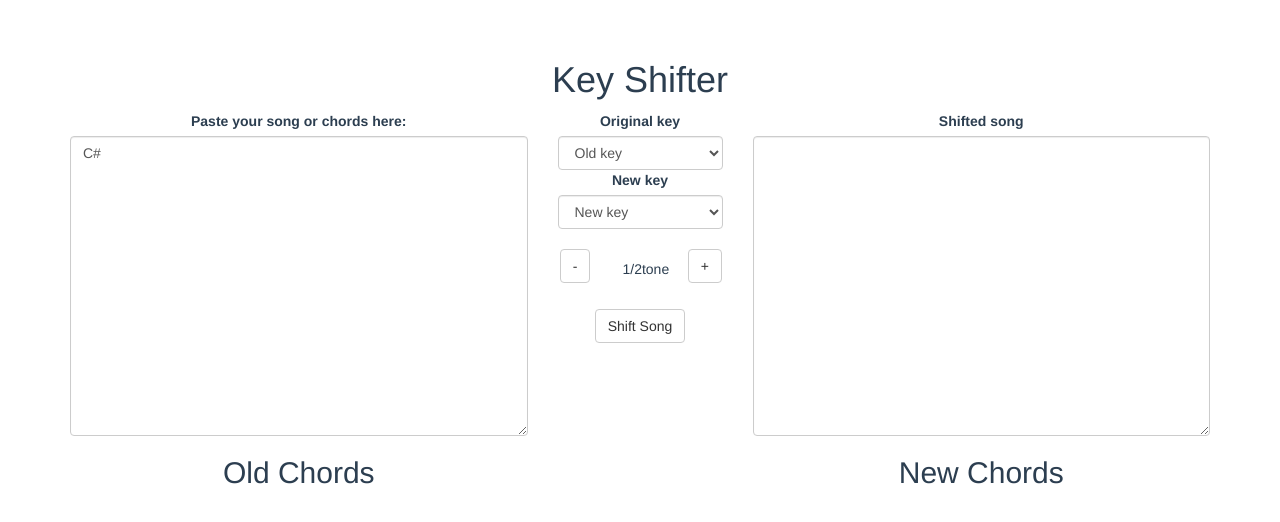
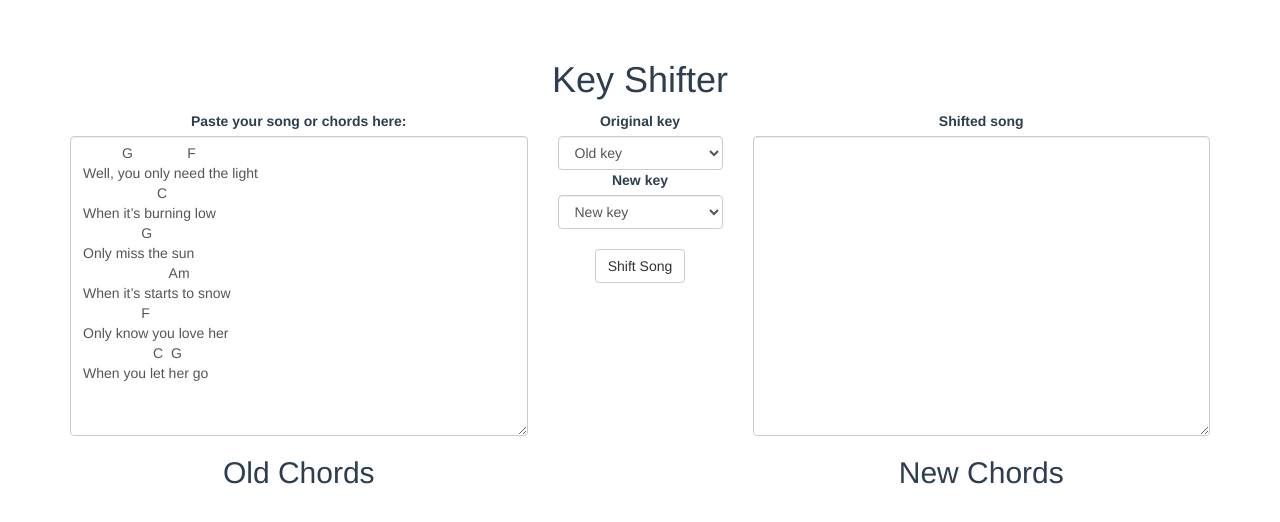
Before and after one commit to Darvile/keyShifter, a Vue app: page / in a window 1280 px wide. Shown: the top 522 px of the page. Built offline with nearby package versions, Linux system fonts and the light colour scheme.

Commit message:
clean up unit

```diff
--- a/src/App.vue
+++ b/src/App.vue
@@ -1,6 +1,5 @@
 <template>
   <div id="app">
-    <!-- <img src="./assets/logo.png"> -->
     <shifter></shifter>
   </div>
 </template>
--- a/src/components/Shifter.vue
+++ b/src/components/Shifter.vue
@@ -29,7 +29,7 @@
             <option value="newKey">New key</option>
             <option v-for="key in keys">{{ key }}</option>
           </select>
-          <div class="row">
+          <!-- <div class="row">
             <div class="col-md-4">
               <button class="btn btn-default" @click="startShift">-</button>
             </div>
@@ -37,7 +37,7 @@
             <div class="col-md-4">
               <button class="btn btn-default" @click="plusHalfTone">+</button>
             </div>
-          </div>
+          </div> -->
 
           <button class="btn btn-default" @click="startShift">Shift Song</button>
         </div>
@@ -62,7 +62,18 @@ export default {
     return {
       old_key_error_msg: false,
       new_key_error_msg: false,
-      song: 'C#',
+      song: `          G              F
+Well, you only need the light
+                   C
+When it’s burning low
+               G
+Only miss the sun
+                      Am
+When it’s starts to snow
+               F
+Only know you love her
+                  C  G
+When you let her go`,
       song_shifted: '',
       old_chords: [],
       new_chords: [],
@@ -138,10 +149,6 @@ export default {
       }
     },
     startShift (oldKey = this.old_key, newKey = this.new_key, song = this.song) {
-      console.log('old', oldKey)
-      console.log('new', newKey)
-      console.log('song', song)
-
       const keyShifter = new KeyShifter(oldKey, newKey, song)
 
       if (this.new_key !== 'newKey' && this.old_key !== 'oldKey') {
```
Also changed, not shown: 1 other file (tests, documents, lock files or other folders).
